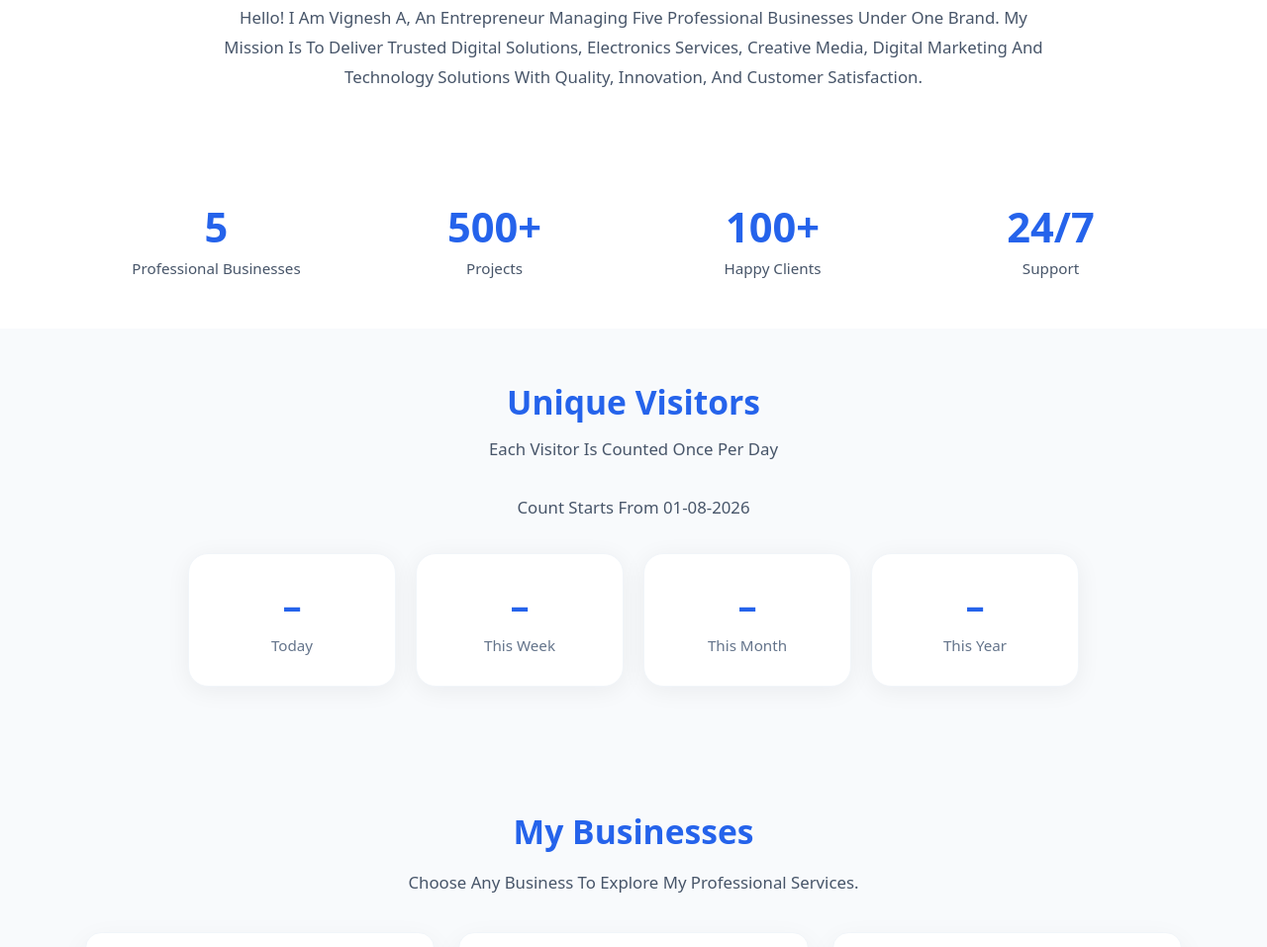
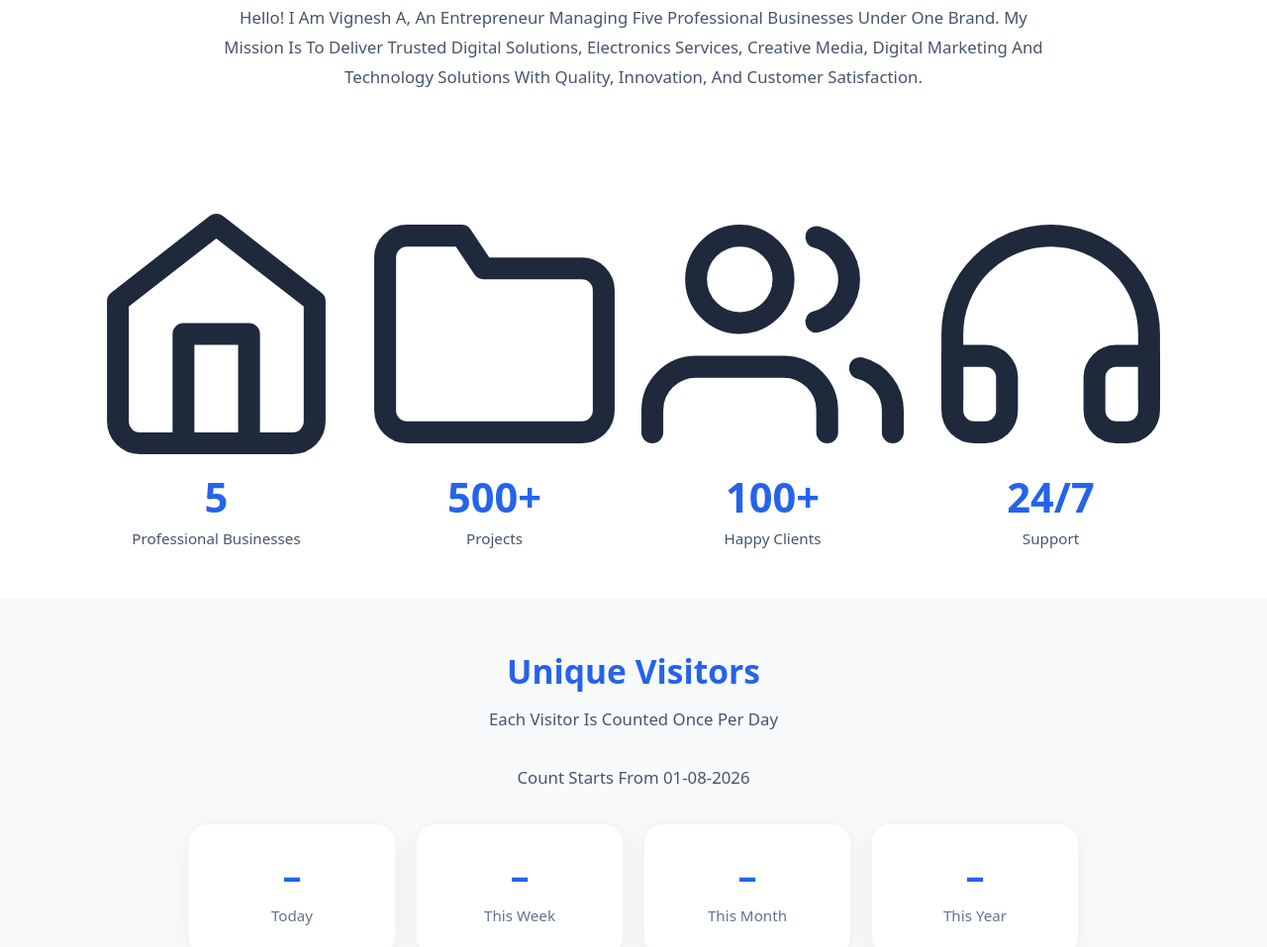
Before and after one commit to vigneshuniverse/Final, a plain HTML site: page index.html in a window 1280 px wide. Shown: the part 927-1884 px from the top of the page at 99% size. Drawn offline with Linux system fonts and the light colour scheme; no server answers.

Commit message:
Update index.html

```diff
--- a/index.html
+++ b/index.html
@@ -124,16 +124,63 @@
     </div>
   </section>
 
-  <section class="counters-section">
-    <div class="container">
-      <div class="counters">
-        <div><div class="counter">5</div><p>Professional Businesses</p></div>
-        <div><div class="counter">500+</div><p>Projects</p></div>
-        <div><div class="counter">100+</div><p>Happy Clients</p></div>
-        <div><div class="counter">24/7</div><p>Support</p></div>
+  <!-- ========== Counters Section ========== -->
+<section class="counters-section">
+  <div class="container">
+    <div class="counters">
+
+      <!-- 1. Professional Businesses -->
+      <div class="counter-item">
+        <div class="counter-icon">
+          <svg viewBox="0 0 24 24" fill="none" stroke="currentColor" stroke-width="2" stroke-linecap="round" stroke-linejoin="round">
+            <path d="M3 9l9-7 9 7v11a2 2 0 01-2 2H5a2 2 0 01-2-2z"/>
+            <polyline points="9 22 9 12 15 12 15 22"/>
+          </svg>
+        </div>
+        <div class="counter">5</div>
+        <p>Professional Businesses</p>
       </div>
+
+      <!-- 2. Projects -->
+      <div class="counter-item">
+        <div class="counter-icon">
+          <svg viewBox="0 0 24 24" fill="none" stroke="currentColor" stroke-width="2" stroke-linecap="round" stroke-linejoin="round">
+            <path d="M22 19a2 2 0 01-2 2H4a2 2 0 01-2-2V5a2 2 0 012-2h5l2 3h9a2 2 0 012 2z"/>
+          </svg>
+        </div>
+        <div class="counter">500+</div>
+        <p>Projects</p>
+      </div>
+
+      <!-- 3. Happy Clients -->
+      <div class="counter-item">
+        <div class="counter-icon">
+          <svg viewBox="0 0 24 24" fill="none" stroke="currentColor" stroke-width="2" stroke-linecap="round" stroke-linejoin="round">
+            <path d="M17 21v-2a4 4 0 00-4-4H5a4 4 0 00-4 4v2"/>
+            <circle cx="9" cy="7" r="4"/>
+            <path d="M23 21v-2a4 4 0 00-3-3.87"/>
+            <path d="M16 3.13a4 4 0 010 7.75"/>
+          </svg>
+        </div>
+        <div class="counter">100+</div>
+        <p>Happy Clients</p>
+      </div>
+
+      <!-- 4. Support -->
+      <div class="counter-item">
+        <div class="counter-icon">
+          <svg viewBox="0 0 24 24" fill="none" stroke="currentColor" stroke-width="2" stroke-linecap="round" stroke-linejoin="round">
+            <path d="M3 18v-6a9 9 0 0118 0v6"/>
+            <path d="M21 19a2 2 0 01-2 2h-1a2 2 0 01-2-2v-3a2 2 0 012-2h3zM3 19a2 2 0 002 2h1a2 2 0 002-2v-3a2 2 0 00-2-2H3z"/>
+          </svg>
+        </div>
+        <div class="counter">24/7</div>
+        <p>Support</p>
+      </div>
+
     </div>
-  </section>
+  </div>
+</section>
 
   <section class="visitors-section" aria-label="Unique Website Visitors">
     <div class="container">
```
